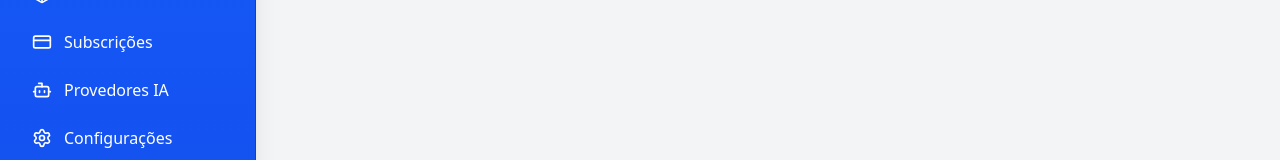
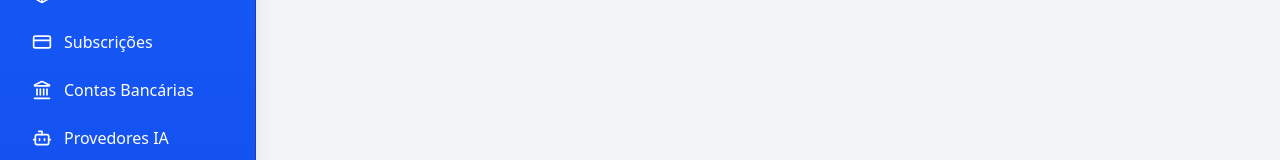
Before and after one commit to Rolymaya/welink, a Next.js app in the folder frontend/: page /admin/llms in a window 1280 px wide. Shown: the part 250-410 px from the top of the page. Built offline with nearby package versions, Linux system fonts and the light colour scheme; no server answers.

Commit message:
Add Bank Accounts menu item to admin sidebar

```diff
--- a/frontend/src/components/admin-layout.tsx
+++ b/frontend/src/components/admin-layout.tsx
@@ -1,7 +1,7 @@
 import React from 'react';
 import Link from 'next/link';
 import { useRouter } from 'next/navigation';
-import { LayoutDashboard, Settings, Users, Bot, MessageSquare, Shield, LogOut, Package, CreditCard } from 'lucide-react';
+import { LayoutDashboard, Settings, Users, Bot, MessageSquare, Shield, LogOut, Package, CreditCard, Landmark } from 'lucide-react';
 import { Button } from './ui/button';
 
 export default function AdminLayout({ children }: { children: React.ReactNode }) {
@@ -37,6 +37,10 @@ export default function AdminLayout({ children }: { children: React.ReactNode })
                         <CreditCard className="w-5 h-5 mr-3" />
                         Subscrições
                     </Link>
+                    <Link href="/admin/bank-accounts" className="flex items-center px-4 py-2 text-white hover:bg-white hover:text-blue-600 rounded-md transition-all">
+                        <Landmark className="w-5 h-5 mr-3" />
+                        Contas Bancárias
+                    </Link>
                     <Link href="/admin/llms" className="flex items-center px-4 py-2 text-white hover:bg-white hover:text-blue-600 rounded-md transition-all">
                         <Bot className="w-5 h-5 mr-3" />
                         Provedores IA
```
